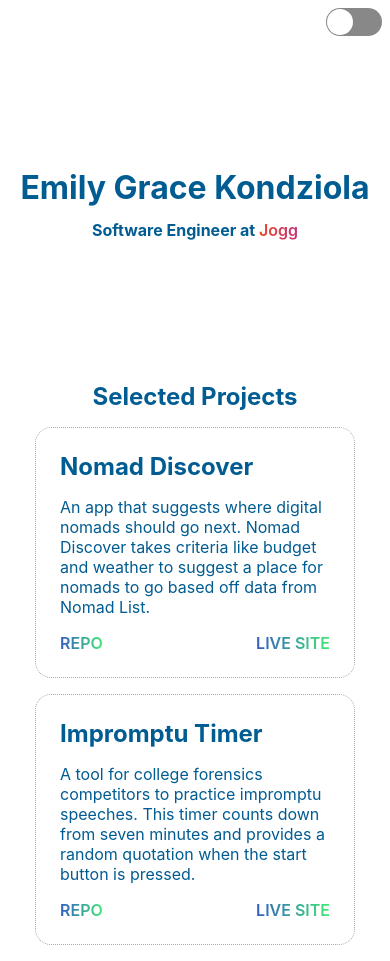
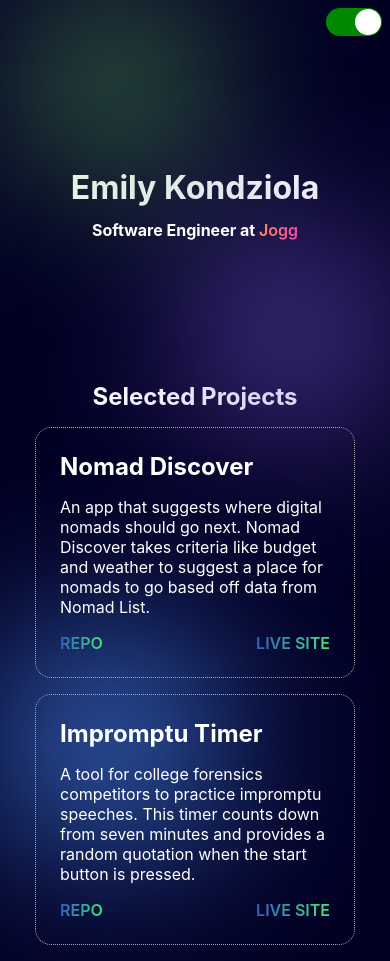
Before and after one commit to emilygracekz/emilykondziola.com, a Next.js app: page / in a window 390 px wide. Built offline with nearby package versions, Linux system fonts and the light colour scheme.

Commit message:
Big ol' theme refactor mobile

```diff
--- /dev/null
+++ b/Components/Circle.tsx
@@ -0,0 +1,39 @@
+/** @jsx jsx */
+import { jsx, css } from '@emotion/react'
+import { FunctionComponent } from 'react'
+
+interface Props {
+  background: string
+  height: string
+  width: string
+  top?: string
+  left?: string
+  right?: string
+  bottom?: string
+}
+
+const Circle: FunctionComponent<Props> = ({
+  background,
+  height,
+  width,
+  top,
+  left,
+  right,
+  bottom,
+}) => {
+  const CircleStyle = css`
+    height: ${height};
+    width: ${width};
+    background: ${background};
+    border-radius: 100%;
+    position: absolute;
+    filter: blur(90px);
+    top: ${top};
+    left: ${left};
+    right: ${right};
+    bottom: ${bottom};
+  `
+  return <div css={CircleStyle}></div>
+}
+
+export default Circle
--- a/Components/ProjectCard.tsx
+++ b/Components/ProjectCard.tsx
@@ -28,21 +28,19 @@ const ProjectCard: FunctionComponent<Props> = ({
     align-items: center;
     justify-content: center;
     text-align: center;
-    margin: .5rem
-
-}
+    margin: 0.5rem;
+    z-index: 1;
 
     h1 {
       font-size: 1.5rem;
       margin: 0rem;
-      margin-bottom: .5rem;
+      margin-bottom: 0.5rem;
       width: 100%;
       text-align: left;
     }
 
     .description {
       text-align: left;
-
     }
 
     .links {
@@ -55,7 +53,7 @@ const ProjectCard: FunctionComponent<Props> = ({
       justify-content: center;
       flex-direction: column;
       border-radius: 1rem;
-      padding: .5rem;
+      padding: 0.5rem;
       text-align: center;
     }
   `
--- a/Components/Quote.tsx
+++ b/Components/Quote.tsx
@@ -11,9 +11,7 @@ function Quote() {
     try {
       data = await fetch('https://api.quotable.io/random')
       result = await data.json()
-    } catch (err) {
-      console.log(err)
-    }
+    } catch (err) {}
     return result
   }
 
--- a/Components/ThemeProvider.js
+++ b/Components/ThemeProvider.js
@@ -31,18 +31,18 @@ body, #root {
 `
 
 const light = {
-  text: theme.colors.darkBlue,
+  text: theme.colors.lightBlue,
   background: '#fff',
 }
 
 const dark = {
-  text: theme.colors.yellow,
-  background: theme.colors.black,
+  text: '#fff',
+  background: theme.colors.darkBlue,
 }
 
-export default function Theme() {
+const Theme = () => {
   const [state, dispatch] = useReducer(Reducer, {
-    isDark: false,
+    isDark: true,
   })
 
   return (
@@ -56,3 +56,5 @@ export default function Theme() {
     </Context.Provider>
   )
 }
+
+export default Theme
--- a/package.json
+++ b/package.json
@@ -9,9 +9,10 @@
   },
   "dependencies": {
     "@emotion/core": "^10.0.35",
+    "@emotion/react": "^11.1.4",
     "@types/jest": "^26.0.15",
-    "@types/node": "^14.14.9",
-    "@types/react": "^17.0.0",
+    "@types/node": "^14.14.25",
+    "@types/react": "^17.0.1",
     "@types/react-dom": "^17.0.0",
     "next": "9.5.5",
     "react": "16.14.0",
--- a/pages/index.js
+++ b/pages/index.js
@@ -6,9 +6,9 @@ import ProjectCard from '../Components/ProjectCard.tsx'
 import Context from '../util/context'
 import Switch from 'react-switch'
 import { theme } from '../styles/theme'
-
+import Circle from '../Components/Circle'
 const Home = () => {
-  const [isDark, setIsDark] = useState(false)
+  const [isDark, setIsDark] = useState(true)
   const { dispatch } = useContext(Context)
 
   const handleOnClick = () => {
@@ -33,16 +33,23 @@ const Home = () => {
       margin-bottom: 0rem;
       text-align: center;
       margin-top: 8rem;
+      z-index: 1;
     }
 
     .projects {
       font-size: 1.5rem;
       width: 100%;
       margin-bottom: 0.5rem;
+      z-index: 1;
+    }
+
+    .name {
+      z-index: 1;
     }
 
     h2 {
       font-size: 1rem;
+      z-index: 1;
     }
 
     .subHeading {
@@ -101,7 +108,7 @@ const Home = () => {
           className='switch'
         />
         <div>
-          <h1 className='name'>Emily Grace Kondziola</h1>
+          <h1 className='name'>Emily Kondziola</h1>
           <div className='subHeading'>
             <h2>
               Software Engineer at{' '}
@@ -121,6 +128,46 @@ const Home = () => {
         </div>
       </section>
       <section>
+        {isDark ? (
+          <>
+            <Circle
+              background='rgb(100,182,93)'
+              height='150px'
+              width='150px'
+              top='10px'
+              left='40px'
+            />
+            <Circle
+              background='rgb(129,94,221)'
+              height='160px'
+              width='160px'
+              top='250px'
+              right='20px'
+            />
+            <Circle
+              background='rgb(74,139,244)'
+              height='200px'
+              width='200px'
+              bottom='2px'
+            />
+          </>
+        ) : (
+          ''
+        )}
+        {/* <Circle
+          background='rgb(227,140,78)'
+          height='190px'
+          width='190px'
+          top='200px'
+          left='600px'
+        />
+        <Circle
+          background='rgb(202,56,50)'
+          height='220px'
+          width='220px'
+          top='10px'
+          left='600px'
+        /> */}
         <h1 className='projects'>Selected Projects</h1>
         <div className='grid'>
           <ProjectCard
--- a/styles/theme.tsx
+++ b/styles/theme.tsx
@@ -5,8 +5,13 @@ export const theme = {
   },
 
   colors: {
-    darkBlue: '#015c92',
-    black: '#133072',
-    yellow: '#ffdd55',
+    lightBlue: '#015c92',
+    darkBlue: 'rgb(2, 0, 36)',
+    // yellow: 'white',
+    // green: 'rgb(100,182,93)',
+    // purple: 'rgb(129,94,221)',
+    // blue: 'rgb(74,139,244)',
+    // red: 'rgb(229,69,60)',
+    // orange: 'rgb(227,140,78)',
   },
 }
```
Also changed, not shown: 1 other file (tests, documents, lock files or other folders).
